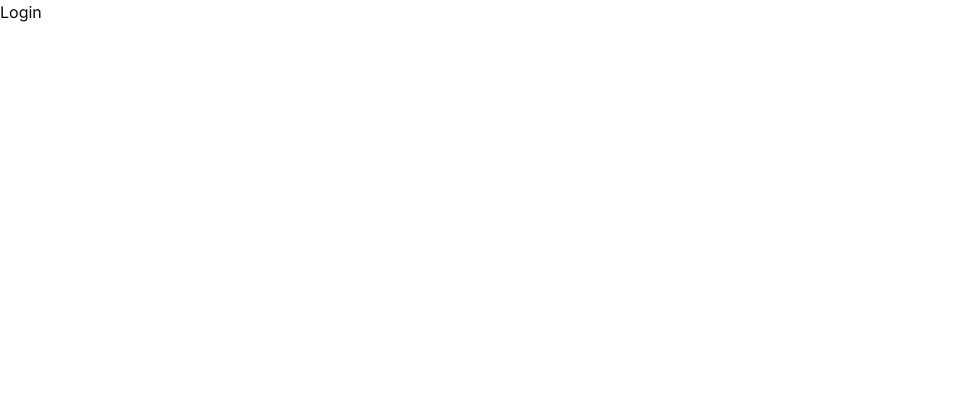
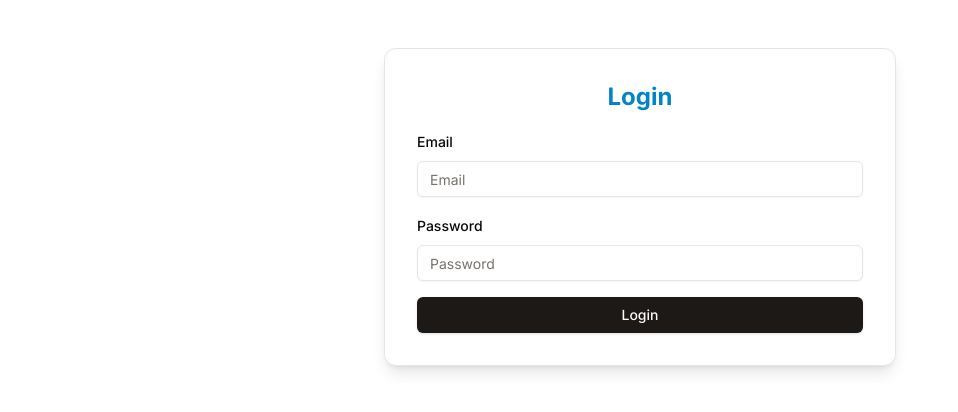
Before and after one commit to mahatoHariom/client-music-app, a Next.js app: page /login in a window 1280 px wide. Shown: the top 412 px of the page, without its empty margins (0-958 px from the left). Built offline with nearby package versions, Linux system fonts and the light colour scheme.

Commit message:
logged and register has been addedd successfully

```diff
--- a/package.json
+++ b/package.json
@@ -14,6 +14,7 @@
     "@radix-ui/react-icons": "^1.3.0",
     "@radix-ui/react-label": "^2.1.0",
     "@radix-ui/react-slot": "^1.1.0",
+    "@reduxjs/toolkit": "^2.2.7",
     "@tanstack/react-query": "^5.52.2",
     "@tanstack/react-query-devtools": "^5.52.2",
     "axios": "^1.7.5",
@@ -26,6 +27,8 @@
     "react-dom": "^18",
     "react-hook-form": "^7.53.0",
     "react-icons": "^5.3.0",
+    "react-redux": "^9.1.2",
+    "redux-persist": "^6.0.0",
     "sonner": "^1.5.0",
     "tailwind-merge": "^2.5.2",
     "tailwindcss-animate": "^1.0.7",
--- a/src/api/user.ts
+++ b/src/api/user.ts
@@ -1,7 +1,13 @@
-import { RegisterFormData } from "@/app/(auth)/register/page";
 import api from "@/lib/axios-instance";
+import { LoginFormData } from "@/validations/login";
+import { RegisterFormData } from "@/validations/register";
 
 export const registerUser = async (data: RegisterFormData) => {
   const response = await api.post("/users", data);
   return response.data;
 };
+
+export const loginUser = async (data: LoginFormData) => {
+  const response = await api.post("/users/login", data);
+  return response.data;
+};
--- a/src/app/(auth)/login/page.tsx
+++ b/src/app/(auth)/login/page.tsx
@@ -1,7 +1,103 @@
+"use client";
 import React from "react";
+import { useForm } from "react-hook-form";
+import { zodResolver } from "@hookform/resolvers/zod";
+import { useMutation } from "@tanstack/react-query";
+import { loginUser } from "@/api/user";
+import { mutationKeys } from "@/utils/mutation-keys";
+import { Button } from "@/components/ui/button";
+import {
+  Form,
+  FormControl,
+  FormField,
+  FormItem,
+  FormLabel,
+  FormMessage,
+} from "@/components/ui/form";
+import { Input } from "@/components/ui/input";
+import { Card } from "@/components/ui/card";
+import { ReloadIcon } from "@radix-ui/react-icons";
+import { toast } from "sonner";
+import { AxiosError } from "axios";
+import { LoginFormData, loginSchema } from "@/validations/login";
 
-const page = () => {
-  return <div>Login</div>;
+import Cookies from "js-cookie";
+import { useDispatch } from "react-redux";
+import { setUser } from "@/slices/auth-slice";
+
+const LoginPage: React.FC = () => {
+  const form = useForm<LoginFormData>({
+    resolver: zodResolver(loginSchema),
+  });
+
+  const {
+    handleSubmit,
+    formState: { errors },
+  } = form;
+  const dispatch = useDispatch();
+
+  const { mutate: loginUserMutation, isPending } = useMutation({
+    mutationKey: [mutationKeys.login],
+    mutationFn: loginUser,
+    onSuccess: (data) => {
+      console.log(data);
+      toast.success("Logged in successfully");
+      Cookies.set("accessToken", data.accessToken, { expires: 1 });
+      Cookies.set("refreshToken", data.refreshToken, { expires: 7 });
+
+      dispatch(setUser(data.user));
+    },
+    onError: (error) => {
+      if (error instanceof AxiosError)
+        toast.error(error.response?.data.message);
+    },
+  });
+
+  const onSubmit = (data: LoginFormData) => {
+    loginUserMutation(data);
+  };
+
+  return (
+    <Card className="w-full max-w-lg mx-auto my-12 p-8 shadow-lg">
+      <Form {...form}>
+        <form onSubmit={handleSubmit(onSubmit)} className="space-y-4">
+          <h1 className="text-sky-600 text-center text-2xl font-bold">Login</h1>
+          <FormField
+            control={form.control}
+            name="email"
+            render={({ field }) => (
+              <FormItem>
+                <FormLabel>Email</FormLabel>
+                <FormControl>
+                  <Input {...field} placeholder="Email" type="email" />
+                </FormControl>
+                <FormMessage>{errors.email?.message}</FormMessage>
+              </FormItem>
+            )}
+          />
+
+          <FormField
+            control={form.control}
+            name="password"
+            render={({ field }) => (
+              <FormItem>
+                <FormLabel>Password</FormLabel>
+                <FormControl>
+                  <Input {...field} placeholder="Password" type="password" />
+                </FormControl>
+                <FormMessage>{errors.password?.message}</FormMessage>
+              </FormItem>
+            )}
+          />
+
+          <Button type="submit" className="mt-4 w-full" disabled={isPending}>
+            {isPending && <ReloadIcon className="mr-2 h-4 w-4 animate-spin" />}
+            {isPending ? "Logging in..." : "Login"}
+          </Button>
+        </form>
+      </Form>
+    </Card>
+  );
 };
 
-export default page;
+export default LoginPage;
--- a/src/app/(auth)/register/page.tsx
+++ b/src/app/(auth)/register/page.tsx
@@ -21,8 +21,10 @@ import { ReloadIcon } from "@radix-ui/react-icons";
 import { toast } from "sonner";
 import { AxiosError } from "axios";
 import { RegisterFormData, registerSchema } from "@/validations/register";
+import { useRouter } from "next/navigation";
 
 const RegisterPage: React.FC = () => {
+  const router = useRouter();
   const form = useForm<RegisterFormData>({
     resolver: zodResolver(registerSchema),
   });
@@ -36,8 +38,8 @@ const RegisterPage: React.FC = () => {
     mutationKey: [mutationKeys.register],
     mutationFn: registerUser,
     onSuccess: (data) => {
-      console.log(data);
       toast.success("User Created Successfully");
+      router.push("/login");
     },
     onError: (error) => {
       if (error instanceof AxiosError)
--- a/src/lib/providers.tsx
+++ b/src/lib/providers.tsx
@@ -5,6 +5,9 @@ import { QueryClient, QueryClientProvider } from "@tanstack/react-query";
 import { ReactQueryDevtools } from "@tanstack/react-query-devtools";
 import { ReactNode, useState } from "react";
 import { Toaster } from "sonner";
+import { Provider } from "react-redux";
+import { PersistGate } from "redux-persist/integration/react";
+import { persistor, store } from "@/slices/store";
 
 export default function Providers({ children }: { children: ReactNode }) {
   const [queryClient] = useState(() => new QueryClient());
@@ -18,7 +21,11 @@ export default function Providers({ children }: { children: ReactNode }) {
         disableTransitionOnChange
       >
         <Toaster richColors />
-        {children}
+        <Provider store={store}>
+          <PersistGate loading={null} persistor={persistor}>
+            {children}
+          </PersistGate>
+        </Provider>
       </ThemeProvider>
     </QueryClientProvider>
   );
--- /dev/null
+++ b/src/slices/auth-slice.ts
@@ -0,0 +1,39 @@
+import { createSlice, PayloadAction } from "@reduxjs/toolkit";
+import { RootState } from "./store";
+
+interface AuthState {
+  user: {
+    id: number;
+    first_name: string;
+    last_name: string;
+    email: string;
+    phone: string;
+    dob: string;
+    address: string;
+    gender: string;
+    role: string;
+  } | null;
+}
+
+const initialState: AuthState = {
+  user: null,
+};
+
+const authSlice = createSlice({
+  name: "auth",
+  initialState,
+  reducers: {
+    setUser(state, action: PayloadAction<AuthState["user"]>) {
+      state.user = action.payload;
+    },
+    logout(state) {
+      state.user = null;
+    },
+  },
+});
+
+export const { setUser, logout } = authSlice.actions;
+
+export const selectAuth = (state: RootState) => state.auth;
+
+export default authSlice.reducer;
--- /dev/null
+++ b/src/slices/store.ts
@@ -0,0 +1,22 @@
+import { configureStore } from "@reduxjs/toolkit";
+import { persistStore, persistReducer } from "redux-persist";
+import storage from "redux-persist/lib/storage";
+import authReducer from "./auth-slice";
+
+const persistConfig = {
+  key: "root",
+  storage,
+};
+
+const persistedReducer = persistReducer(persistConfig, authReducer);
+
+export const store = configureStore({
+  reducer: {
+    auth: persistedReducer,
+  },
+});
+
+export const persistor = persistStore(store);
+
+export type RootState = ReturnType<typeof store.getState>;
+export type AppDispatch = typeof store.dispatch;
--- a/src/utils/mutation-keys.ts
+++ b/src/utils/mutation-keys.ts
@@ -1,3 +1,4 @@
 export const mutationKeys = {
   register: "registerUser",
+  login: "loginUser",
 };
```
Also changed, not shown: 1 other file (tests, documents, lock files or other folders).
